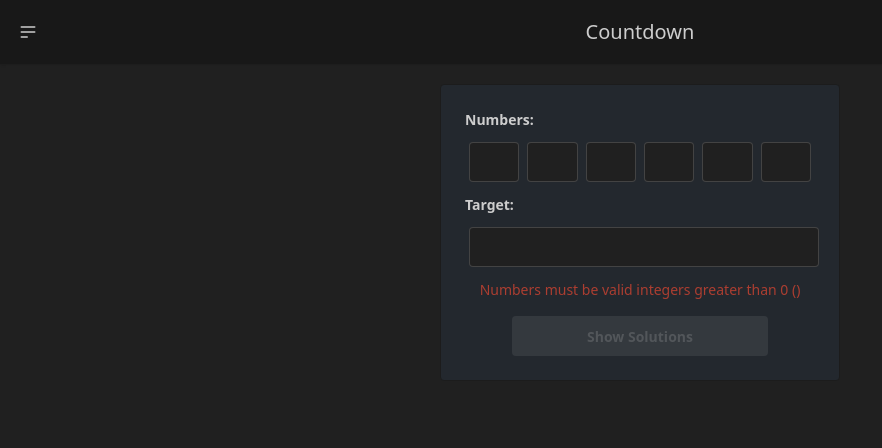
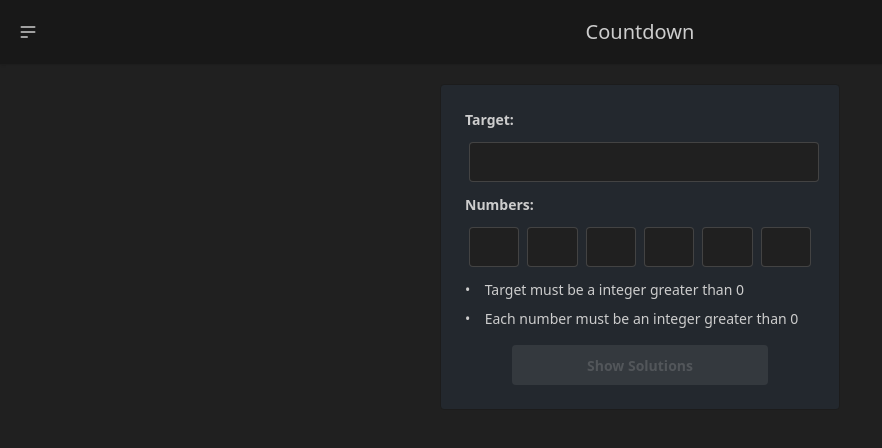
Before and after one commit to ryandeba/countdown, a Vue app: page /solveNumbers in a window 1280 px wide. Shown: the top 448 px of the page, without its empty margins (0-882 px from the left). Built offline with nearby package versions, Linux system fonts and the light colour scheme.

Commit message:
ui updates to solve: numbers

```diff
--- a/src/components/NumbersSolutions.vue
+++ b/src/components/NumbersSolutions.vue
@@ -9,6 +9,8 @@
   const props = defineProps<Props>()
 
   const solutions = ref<string[]>([])
+  const showAll = ref<boolean>(false)
+  const solutionsSlice = ref<number>(10)
 
   const calculateSolutions = () => {
     const validSolutions: Set<string> = new Set()
@@ -60,11 +62,32 @@
 </script>
 
 <template>
-  <div>
-    <span class="font-bold">
-      Solutions ({{ solutions.length }}):
-    </span>
+    <div class="font-bold">
+      Solutions:
+    </div>
 
-     <pre>{{ solutions }}</pre>
-  </div>
+    <template v-if="solutions.length == 0">
+      <div class="text-center text-error">
+        No solutions found
+      </div>
+    </template>
+
+    <button
+      v-for="s in solutions.slice(0, showAll ? solutions.length : solutionsSlice)"
+      :key="s"
+      type="button"
+      class="btn btn-default"
+    >
+      {{ s }}
+    </button>
+
+    <template v-if="!showAll && solutions.length > solutionsSlice">
+        <button
+          type="button"
+          class="btn btn-neutral"
+          @click="showAll = true"
+        >
+          Show all {{ solutions.length }} solutions
+        </button>
+    </template>
 </template>
--- a/src/components/SolveNumbersApp.vue
+++ b/src/components/SolveNumbersApp.vue
@@ -1,22 +1,35 @@
 <script setup lang="ts">
-  import { ref, computed, onMounted } from 'vue'
+  import { ref, computed, watch, onMounted } from 'vue'
   import NumbersSolutions from './NumbersSolutions.vue'
 
-  const numbers = ref<string[]>([])
+  const numbers = ref<string[]>(new Array(6).fill(''))
   const target = ref<string>('')
-  const showSolutions = ref(false)
+  const solutionsKey = ref<string>('')
 
-  const validationError = computed(() => {
+  enum ValidationError {
+    Numbers,
+    Target
+  }
+
+  const targetAndNumbersAsString = computed(() => {
+    return `${target.value}_${numbers.value.join('_')}`
+  })
+
+  const validationErrors = computed(() => {
+    let result = []
+
     for (let n of numbers.value) {
       if (!isValidInteger(Number(n))) {
-        console.log('invalid', n)
-        return `Numbers must be valid integers greater than 0 (${n})`
+        result.push(ValidationError.Numbers)
+        break
       }
     }
 
     if (!isValidInteger(Number(target.value))) {
-      return `Target must be a valid integer greater than 0`
+      result.push(ValidationError.Target)
     }
+
+    return result
 
     function isValidInteger(num: number) {
       return (
@@ -27,10 +40,12 @@
     }
   })
 
+  watch(targetAndNumbersAsString, () => {
+    solutionsKey.value = ''
+  })
+
   const reset = (): void => {
-    numbers.value = new Array(6).fill('')
-    target.value = ''
-    showSolutions.value = false
+    solutionsKey.value = ''
   }
 
   onMounted((): void => {
@@ -42,6 +57,15 @@
   <div class="flex justify-center">
     <div class="card card-border bg-base-100 w-100 bg-neutral">
       <div class="card-body">
+
+        <span class="font-bold">
+          Target:
+        </span>
+
+        <input
+          class="input m-1 w-full"
+          v-model="target"
+        >
 
         <span class="font-bold">
           Numbers:
@@ -56,50 +80,49 @@
           >
         </div>
 
-        <span class="font-bold">
-          Target:
-        </span>
+        <div
+          :class="{
+            'text-success': validationErrors.indexOf(ValidationError.Target) == -1
+          }"
+        >
+          <span class="inline-block w-4">
+            {{ validationErrors.indexOf(ValidationError.Target) == -1 ? '✓' : '•' }}
+          </span>
 
-        <input
-          class="input m-1 w-full"
-          v-model="target"
+          Target must be a integer greater than 0
+        </div>
+
+        <div
+          :class="{
+            'text-success': validationErrors.indexOf(ValidationError.Numbers) == -1
+          }"
         >
+          <span class="inline-block w-4">
+            {{ validationErrors.indexOf(ValidationError.Numbers) == -1 ? '✓' : '•' }}
+          </span>
 
-        <template v-if="showSolutions">
+          Each number must be an integer greater than 0
+        </div>
+
+
+        <div class="text-center">
+          <button
+            type="button"
+            class="btn btn-primary btn-wide mt-2"
+            @click="solutionsKey = targetAndNumbersAsString"
+            :disabled="Object.keys(validationErrors).length > 0"
+          >
+            Show Solutions
+          </button>
+        </div>
+
+        <template v-if="solutionsKey == targetAndNumbersAsString">
           <NumbersSolutions
             :numbers="numbers.map(Number)"
             :target="Number(target)"
+            :key="solutionsKey"
           ></NumbersSolutions>
         </template>
-
-        <template v-if="validationError">
-          <div class="text-error text-center">
-            {{ validationError }}
-          </div>
-        </template>
-
-        <div class="card-actions justify-center tracking-normal min-h-12">
-          <template v-if="showSolutions">
-            <button
-              type="button"
-              class="btn btn-primary btn-wide mt-2"
-              @click="reset"
-            >
-              Reset
-            </button>
-          </template>
-
-          <template v-else>
-            <button
-              type="button"
-              class="btn btn-primary btn-wide mt-2"
-              @click="showSolutions = true"
-              :disabled="Boolean(validationError)"
-            >
-              Show Solutions
-            </button>
-          </template>
-        </div>
       </div>
     </div>
   </div>
```
